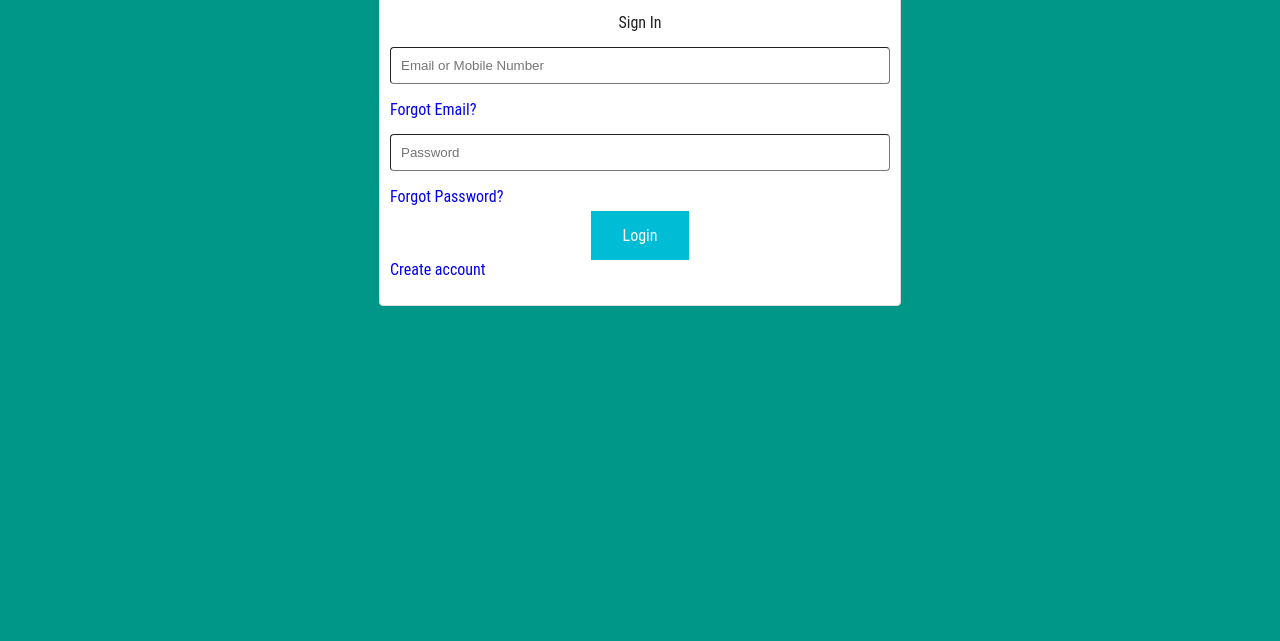
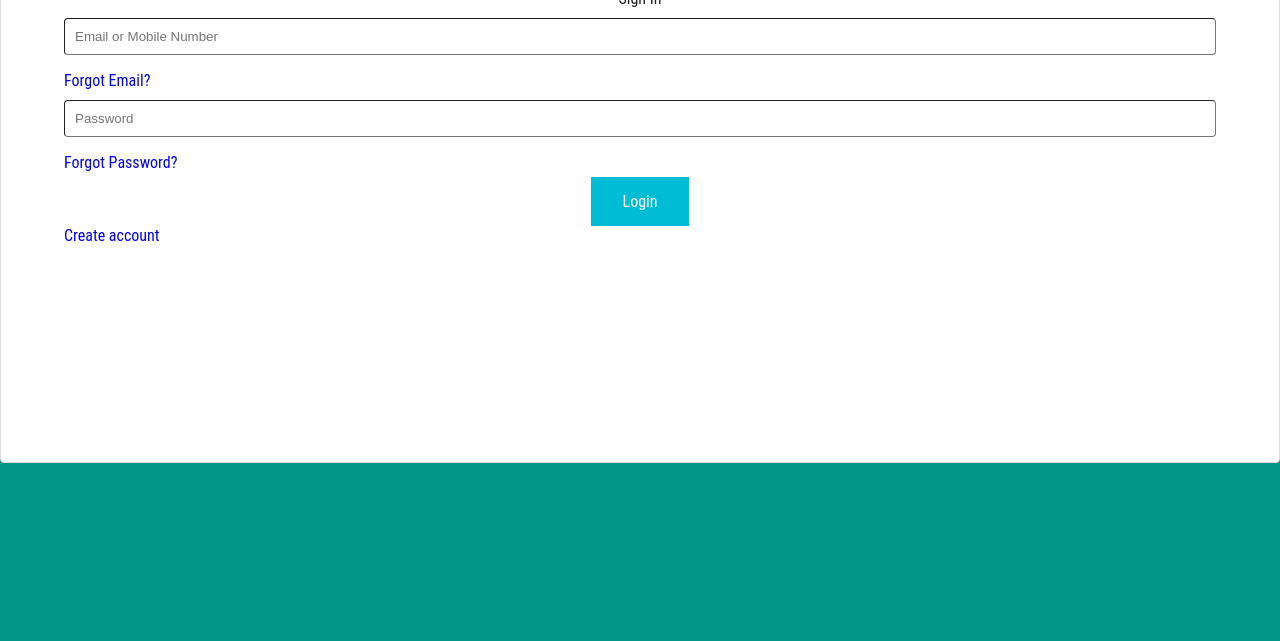
Before and after one commit to EziamakaNV/epicmail, a plain HTML site: page index.html in a window 1280 px wide. Shown: the part 159-800 px from the top of the page. Drawn offline with Linux system fonts and the light colour scheme.

Commit message:
Chore(UI/UX): Improve UI/UX color scheme
-implement a proper footer in all pages
-using proper contrasting color scheme to improve UI/UX
-ensure consistency across design

[Delivers #164558914]

```diff
--- a/UI/Style/Style.css
+++ b/UI/Style/Style.css
@@ -4,13 +4,13 @@ body{
     font-family: 'Roboto Condensed', sans-serif;
     margin: 0;
     height: auto;
-    background-color: #009688
+    background-color: #009688;
 }
 
 header{
     text-align: center;
     background-color: #00BCD4;
-    color: white
+    color: white;
 }
 
 .button{
@@ -37,16 +37,12 @@ header{
 }
 
 main {
-    max-width: 500px;
     margin:auto;
     background-color: #FFFFFF;
-    color: #212121
-}
-main.landing{
-    max-width: 500px;
-    margin-top: 5%;
-    background-color: #FFFFFF;
-
+    color: #212121;
+    border: 1px solid gainsboro;
+    border-radius: 4px;
+    min-height: 70vh;
 }
 
 a{
@@ -62,8 +58,8 @@ section{
 
 
 .input{
-    width: 100%;
-    margin-top: 15px;
+    width:100%;
+    margin-top: 10px;
     padding: 10px 0 10px 10px;
     border-radius: 4px;
     border-width: 0.5px;
```
